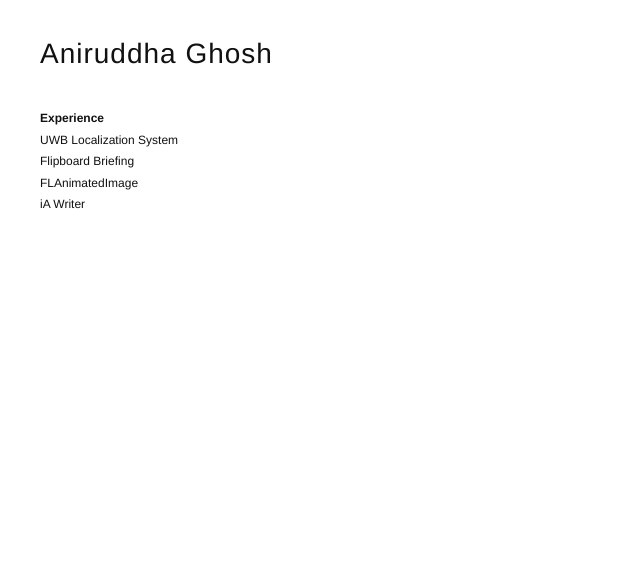
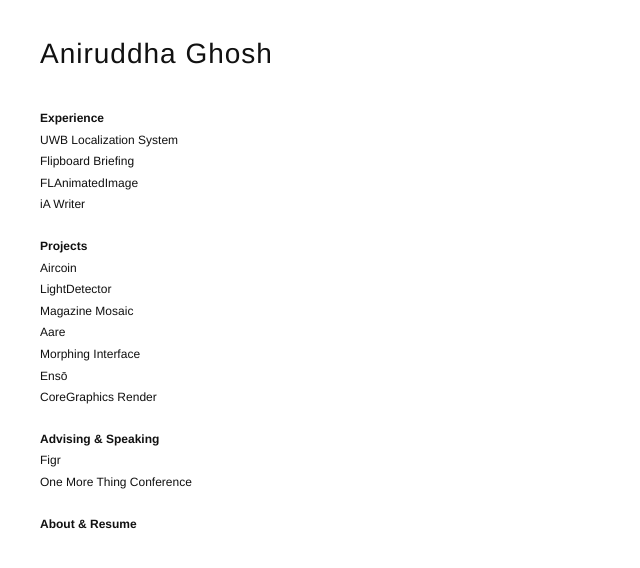
Before and after one commit to ghoshaniruddha/test, a plain HTML site: page index.html in a window 1280 px wide. Shown: the whole page, without its empty margins (0-640 px from the left). Drawn offline with Linux system fonts and the light colour scheme.

Commit message:
Update index.html

```diff
--- a/index.html
+++ b/index.html
@@ -28,3 +28,42 @@
         <li><a href="/portfolio/ia-writer">iA Writer</a></li>
 
       </ul>
+<div class="category">Projects</div>
+      <ul>
+
+
+        <li><a href="/portfolio/aircoin">Aircoin</a></li>
+
+        <li><a href="/portfolio/lightdetector">LightDetector</a></li>
+
+        <li><a href="/portfolio/magazine-mosaic">Magazine Mosaic</a></li>
+
+        <li><a href="/portfolio/aare">Aare</a></li>
+
+        <li><a href="/portfolio/morphing-interface">Morphing Interface</a></li>
+
+        <li><a href="/portfolio/enso">Ensō</a></li>
+
+        <li><a href="/portfolio/coregraphics-render">CoreGraphics Render</a></li>
+
+      </ul>
+
+      <div class="category">Advising & Speaking</div>
+      <ul>
+
+
+        <li><a href="/portfolio/figr">Figr</a></li>
+
+        <li><a href="/portfolio/one-more-thing-conference">One More Thing Conference</a></li>
+
+      </ul>
+
+     <div class="category"><a href="/portfolio/about-and-resume">About & Resume</a></div>
+
+      <div class="category"><a href="/portfolio/"></a></div>
+
+      <div class="category"><a href="/portfolio/css/main.css"></a></div>
+
+      <div class="category"><a href="/portfolio/assets/css/style.css"></a></div>
+
+  </nav>
```
